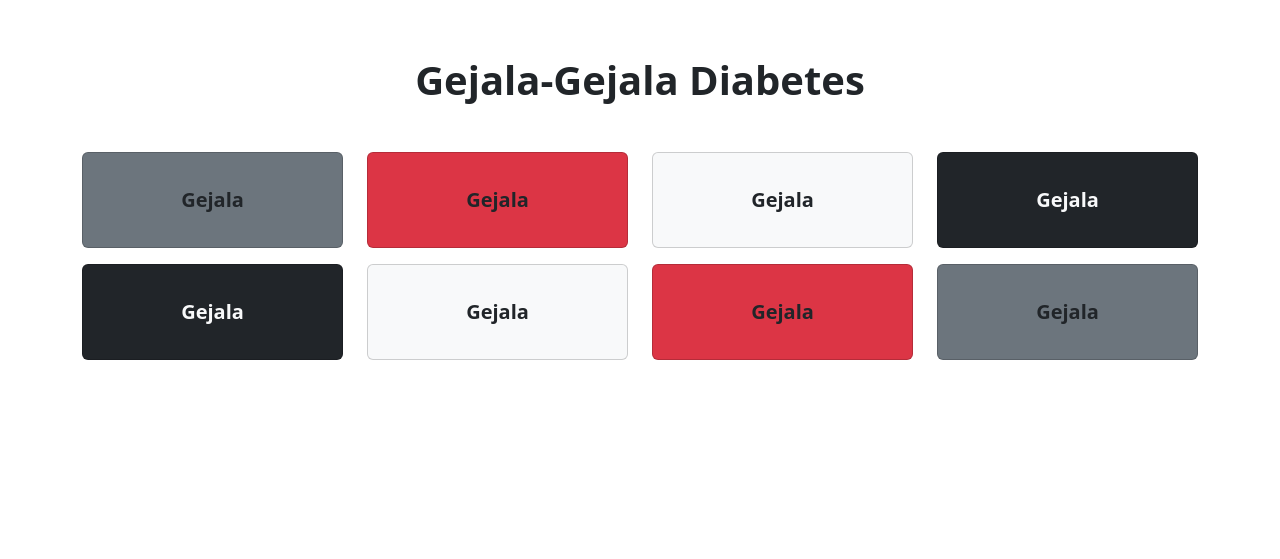
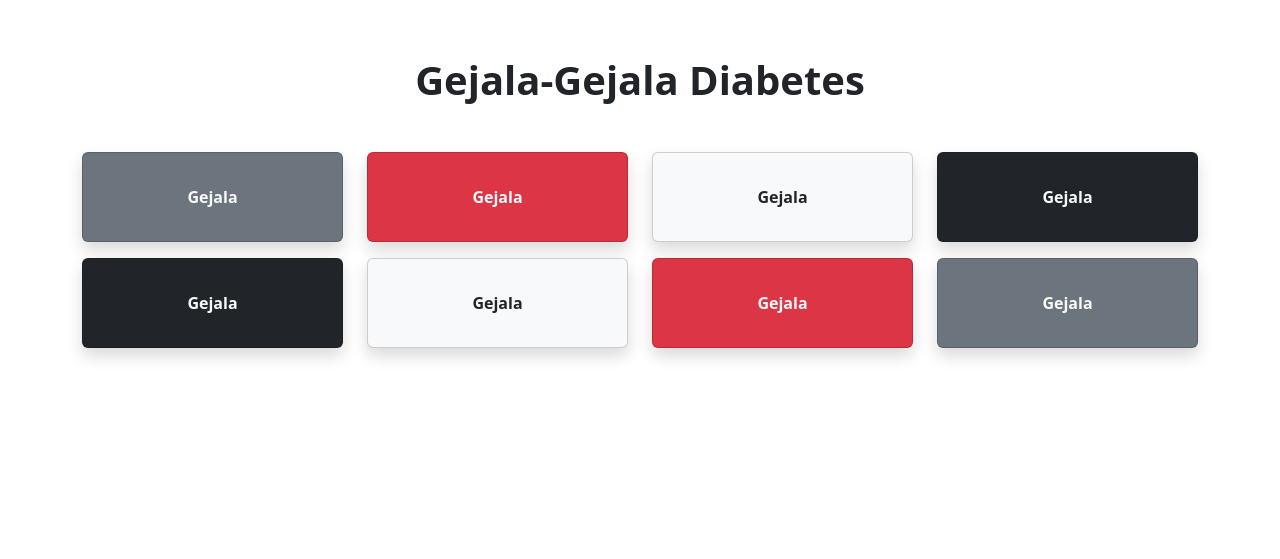
Before and after one commit to AnggunLntra/sispak-diabetes, a CodeIgniter app: page /sispak-diabetes/pages/diabetic_symptoms in a window 1280 px wide. Shown: the part 72-631 px from the top of the page. Run offline with CodeIgniter, Linux system fonts and the light colour scheme.

Commit message:
modified page diabetic symptoms and diabetic types page

```diff
--- a/application/views/pages/diabetic-symptoms.php
+++ b/application/views/pages/diabetic-symptoms.php
@@ -2,58 +2,58 @@
     <h1 class="fw-bold text-center my-5">Gejala-Gejala Diabetes</h1>
     <div class="row">
         <div class="col-6 col-lg-3 mb-3">
-            <div class="card bg-secondary py-3">
+            <div class="card bg-secondary py-3 shadow">
                 <div class="card-body text-center">
-                    <span class="fs-5 fw-bold">Gejala</span>
+                    <span class="fs-6 fw-bold text-light">Gejala</span>
                 </div>
             </div>
         </div>
         <div class="col-6 col-lg-3 mb-3">
-            <div class="card bg-danger py-3">
+            <div class="card bg-danger py-3 shadow">
                 <div class="card-body text-center">
-                    <span class="fs-5 fw-bold">Gejala</span>
+                    <span class="fs-6 fw-bold text-light">Gejala</span>
                 </div>
             </div>
         </div>
         <div class="col-6 col-lg-3 mb-3">
-            <div class="card bg-light py-3">
+            <div class="card bg-light py-3 shadow">
                 <div class="card-body text-center">
-                    <span class="fs-5 fw-bold">Gejala</span>
+                    <span class="fs-6 fw-bold">Gejala</span>
                 </div>
             </div>
         </div>
         <div class="col-6 col-lg-3 mb-3">
-            <div class="card bg-dark py-3">
+            <div class="card bg-dark py-3 shadow">
                 <div class="card-body text-center">
-                    <span class="fs-5 fw-bold text-light">Gejala</span>
+                    <span class="fs-6 fw-bold text-light">Gejala</span>
                 </div>
             </div>
         </div>
         <div class="col-6 col-lg-3 mb-3">
-            <div class="card bg-dark py-3">
+            <div class="card bg-dark py-3 shadow">
                 <div class="card-body text-center">
-                    <span class="fs-5 fw-bold text-light">Gejala</span>
+                    <span class="fs-6 fw-bold text-light">Gejala</span>
                 </div>
             </div>
         </div>
         <div class="col-6 col-lg-3 mb-3">
-            <div class="card bg-light py-3">
+            <div class="card bg-light py-3 shadow">
                 <div class="card-body text-center">
-                    <span class="fs-5 fw-bold">Gejala</span>
+                    <span class="fs-6 fw-bold">Gejala</span>
                 </div>
             </div>
         </div>
         <div class="col-6 col-lg-3 mb-3">
-            <div class="card bg-danger py-3">
+            <div class="card bg-danger py-3 shadow">
                 <div class="card-body text-center">
-                    <span class="fs-5 fw-bold">Gejala</span>
+                    <span class="fs-6 fw-bold text-light">Gejala</span>
                 </div>
             </div>
         </div>
         <div class="col-6 col-lg-3 mb-3">
-            <div class="card bg-secondary py-3">
+            <div class="card bg-secondary py-3 shadow">
                 <div class="card-body text-center">
-                    <span class="fs-5 fw-bold">Gejala</span>
+                    <span class="fs-6 fw-bold text-light">Gejala</span>
                 </div>
             </div>
         </div>
--- a/application/views/pages/diabetic-types.php
+++ b/application/views/pages/diabetic-types.php
@@ -2,7 +2,7 @@
     <h1 class="fw-bold text-center my-5">Tipe-Tipe Diabetes</h1>
     <div class="row">
         <div class="col-lg-4 col-6 mb-3 mb-lg-0">
-            <div class="card border-danger">
+            <div class="card border-danger shadow">
                 <div class="card-title text-center pt-3">
                     <span class="fs-4 fw-semibold">Diabetes Tipe 1</span>
                 </div>
@@ -12,7 +12,7 @@
             </div>
         </div>
         <div class="col-lg-4 col-6 mb-3 mb-lg-0">
-            <div class="card border-danger">
+            <div class="card border-danger shadow">
                 <div class="card-title text-center pt-3">
                     <span class="fs-4 fw-semibold">Diabetes Tipe 2</span>
                 </div>
@@ -22,7 +22,7 @@
             </div>
         </div>
         <div class="col-lg-4 col-6 mb-3 mb-lg-0">
-            <div class="card border-danger">
+            <div class="card border-danger shadow">
                 <div class="card-title text-center pt-3">
                     <span class="fs-4 fw-semibold">Diabetes Gestasional</span>
                 </div>
```
